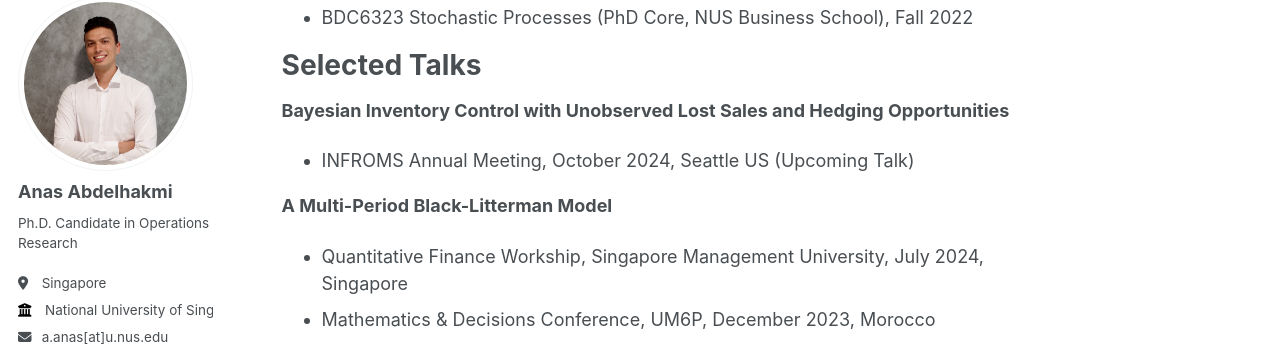
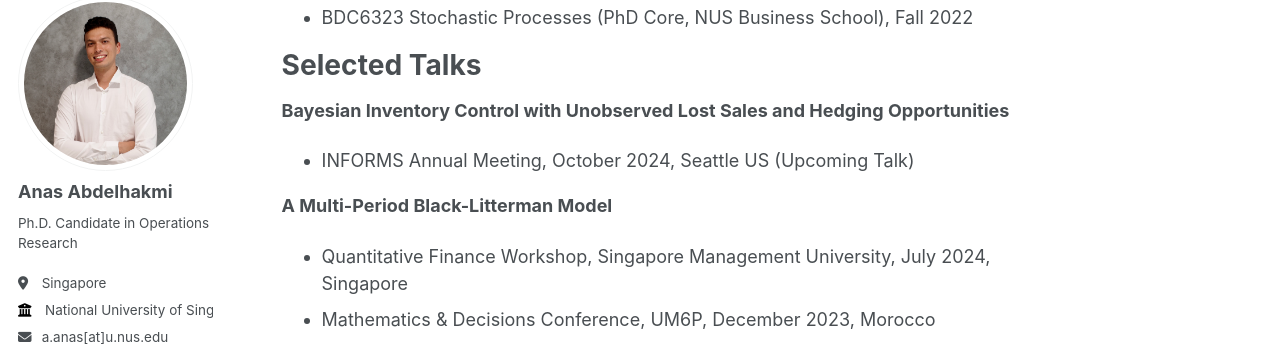
Before and after one commit to abdanas/abdanas.github.io, a Jekyll site: the page built from _pages/about.md, in a window 1280 px wide and 900 px high, scrolled down 999 px. Shown: the part 110-456 px from the top of the window. Built offline with Jekyll 4.4.1, drawn with Linux system fonts in a browser that asks for light colours.

Commit message:
fix IFROMS

```diff
--- a/_pages/about.md
+++ b/_pages/about.md
@@ -39,10 +39,10 @@ Teaching
 Selected Talks
 =====
 <b>Bayesian Inventory Control with Unobserved Lost Sales and Hedging Opportunities</b>
-- INFROMS Annual Meeting, October 2024, Seattle US (Upcoming Talk)
+- INFORMS Annual Meeting, October 2024, Seattle US (Upcoming Talk)
 
  <b>A Multi-Period Black-Litterman Model</b>
-  - Quantitative Finance Workship, Singapore Management University, July 2024, Singapore
+  - Quantitative Finance Workshop, Singapore Management University, July 2024, Singapore
   - Mathematics & Decisions Conference, UM6P, December 2023, Morocco
   - International Research & Innovation Seminar, UM6P, December 2023, Morocco
   - INFORMS Applied Probability Society, June 2023, France (Poster Session)
```
